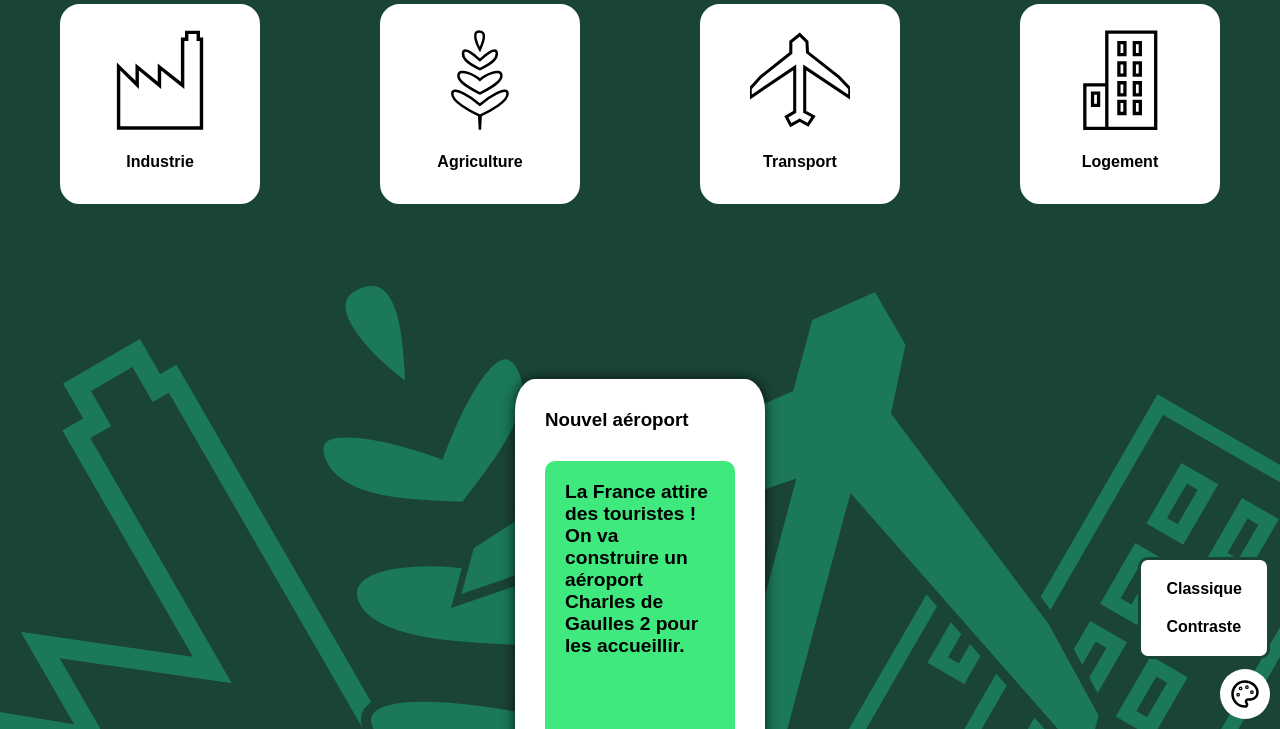
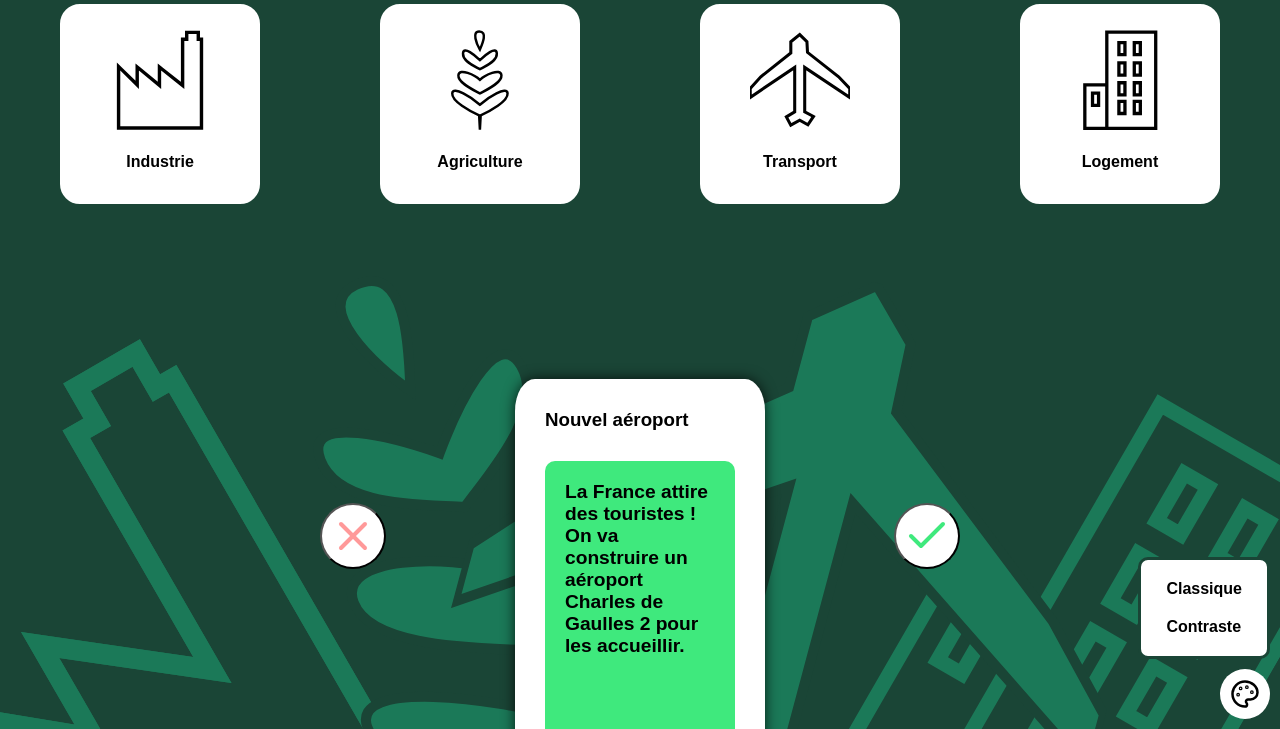
Before and after one commit to Natounet/NDLI2023, a website: page public/index.html in a window 1280 px wide. Shown: the part 71-800 px from the top of the page. Drawn offline with Linux system fonts and the light colour scheme.

Commit message:
css encore

```diff
--- a/css/style.css
+++ b/css/style.css
@@ -259,3 +259,41 @@ svg.second{
     cursor: pointer;
     transform:scale(3);
 }
+
+.correct{
+    justify-content: center;
+    align-items: center;
+    transform: scale(2);
+    stroke: #3fe97d;
+}
+
+.wrong{
+    justify-content: center;
+    align-items: center;
+    transform: scale(2);
+    stroke: #FF9999;
+}
+
+.wrongButton{
+    display: flex;
+    position: absolute;
+    left: 25%;
+    bottom: 20%;
+    border-radius: 100%;
+    background-color: white;
+    padding: 1.5%;
+    z-index: 999999;
+    outline: none;
+}
+
+.correctButton{
+    display: flex;
+    position: absolute;
+    right: 25%;
+    bottom: 20%;
+    border-radius: 100%;
+    background-color: white;
+    padding: 1.5%;
+    z-index: 999999;
+    outline: none;
+}
--- a/public/index.html
+++ b/public/index.html
@@ -103,6 +103,16 @@
 
         </div>
 
+        <div class="wrongOrCorrect">
+
+            <button class="correctButton">
+                <svg class="correct" xmlns="http://www.w3.org/2000/svg" width="24" height="24" viewBox="0 0 24 24" fill="none" stroke="currentColor" stroke-width="2" stroke-linecap="round" stroke-linejoin="round" class="lucide lucide-check"><path d="M20 6 9 17l-5-5"/></svg>
+            </button>
+            <button class="wrongButton">
+                <svg class="wrong" xmlns="http://www.w3.org/2000/svg" width="24" height="24" viewBox="0 0 24 24" fill="none" stroke="currentColor" stroke-width="2" stroke-linecap="round" stroke-linejoin="round" class="lucide lucide-x"><path d="M18 6 6 18"/><path d="m6 6 12 12"/></svg>
+            </button>
+        </div>
+
         <!--<script src="/logic.js"></script>-->
     <!-- Industrie -->
     <svg
```
Also changed, not shown: public/logic.ts (+2 -16 lines).
